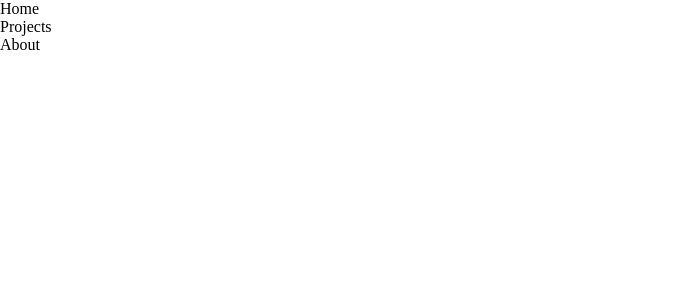
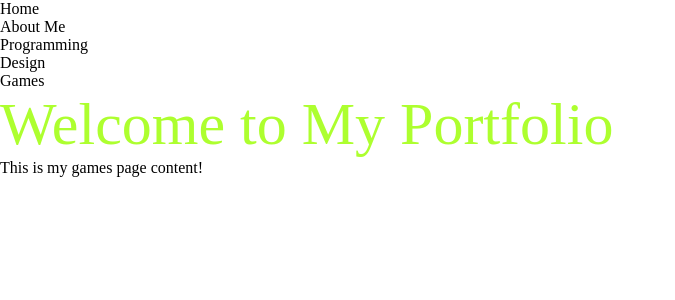
Before and after one commit to kaclark219/Web-Portfolio, a React (Vite) app in the folder kac-portfolio/: page /games in a window 1280 px wide. Before the commit this address had no page. Shown: the top 300 px of the page, without its empty margins (0-675 px from the left). Built offline with nearby package versions, Linux system fonts and the light colour scheme.

Commit message:
added new page structure

```diff
--- a/kac-portfolio/src/App.jsx
+++ b/kac-portfolio/src/App.jsx
@@ -3,14 +3,16 @@ import reactLogo from './assets/react.svg'
 import viteLogo from '/vite.svg'
 import './style/style.css'
 
-import { GithubLogo, ArrowRight, GameController } from 'phosphor-react';
+import { BrowserRouter, Routes, Route, Link } from 'react-router-dom';
 import { Parallax } from 'react-parallax';
 import { motion } from 'framer-motion';
-import { BrowserRouter, Routes, Route, Link } from 'react-router-dom';
+import { GithubLogo, ArrowRight, GameController } from 'phosphor-react';
 
 import Home from './pages/Home';
 import Projects from './pages/Projects';
 import About from './pages/About';
+import Art from './pages/Art';
+import Games from './pages/Games';
 
 
 function App() {
@@ -19,15 +21,19 @@ function App() {
       <nav className="navbar">
         <ul className="nav-links">
           <li><Link to="/">Home</Link></li>
-          <li><Link to="/projects">Projects</Link></li>
-          <li><Link to="/about">About</Link></li>
+          <li><Link to="/about">About Me</Link></li>
+          <li><Link to="/programming">Programming</Link></li>
+          <li><Link to="/design">Design</Link></li>
+          <li><Link to="/games">Games</Link></li>
         </ul>
       </nav>
 
       <Routes>
         <Route path="/" element={<Home />} />
-        <Route path="/projects" element={<Projects />} />
         <Route path="/about" element={<About />} />
+        <Route path="/programming" element={<Projects />} />
+        <Route path="/design" element={<Art />} />
+        <Route path="/games" element={<Games />} />
       </Routes>
     </BrowserRouter>
   );
--- /dev/null
+++ b/kac-portfolio/src/pages/Art.jsx
@@ -0,0 +1,10 @@
+function Art() {
+    return (
+        <div>
+            <h1>Welcome to My Portfolio</h1>
+            <p>This is my art page content!</p>
+        </div>
+    );
+}
+
+export default Art;
--- /dev/null
+++ b/kac-portfolio/src/pages/Games.jsx
@@ -0,0 +1,10 @@
+function Games() {
+    return (
+        <div>
+            <h1>Welcome to My Portfolio</h1>
+            <p>This is my games page content!</p>
+        </div>
+    );
+}
+
+export default Games;
```
